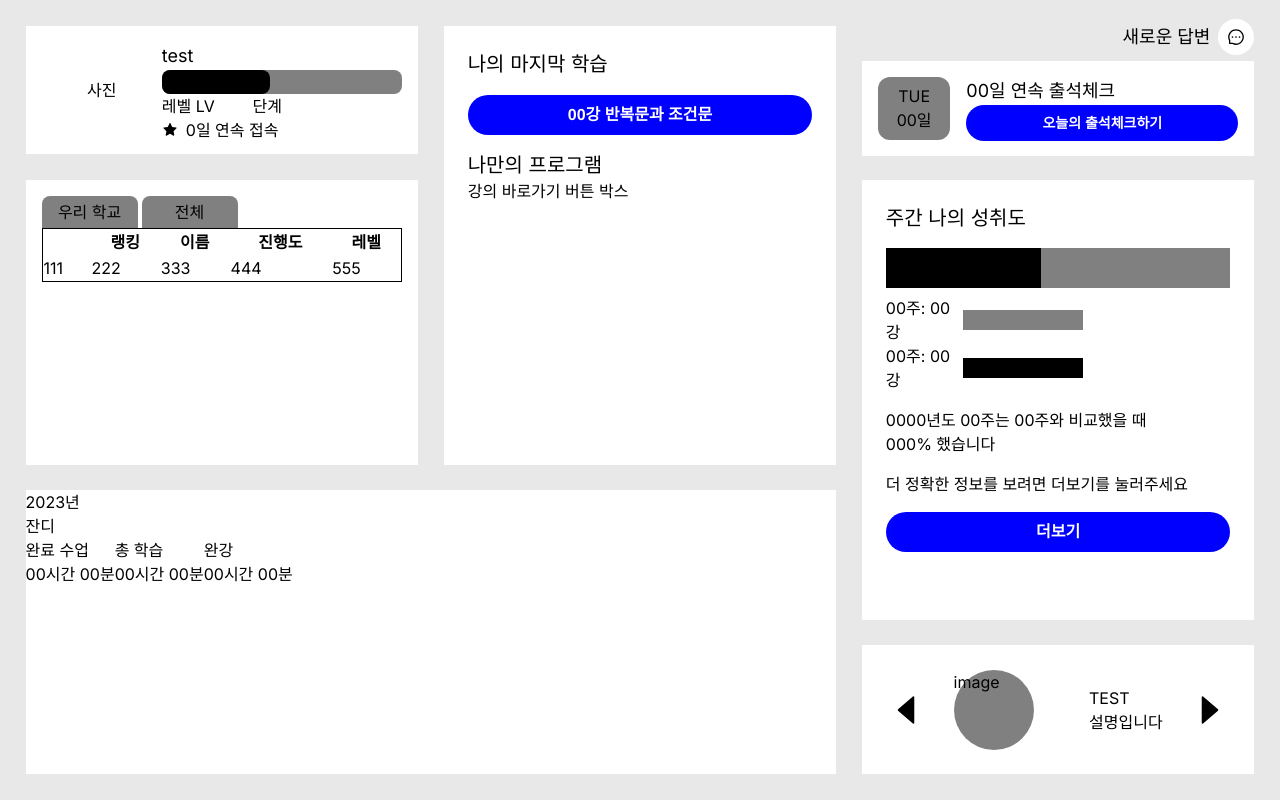
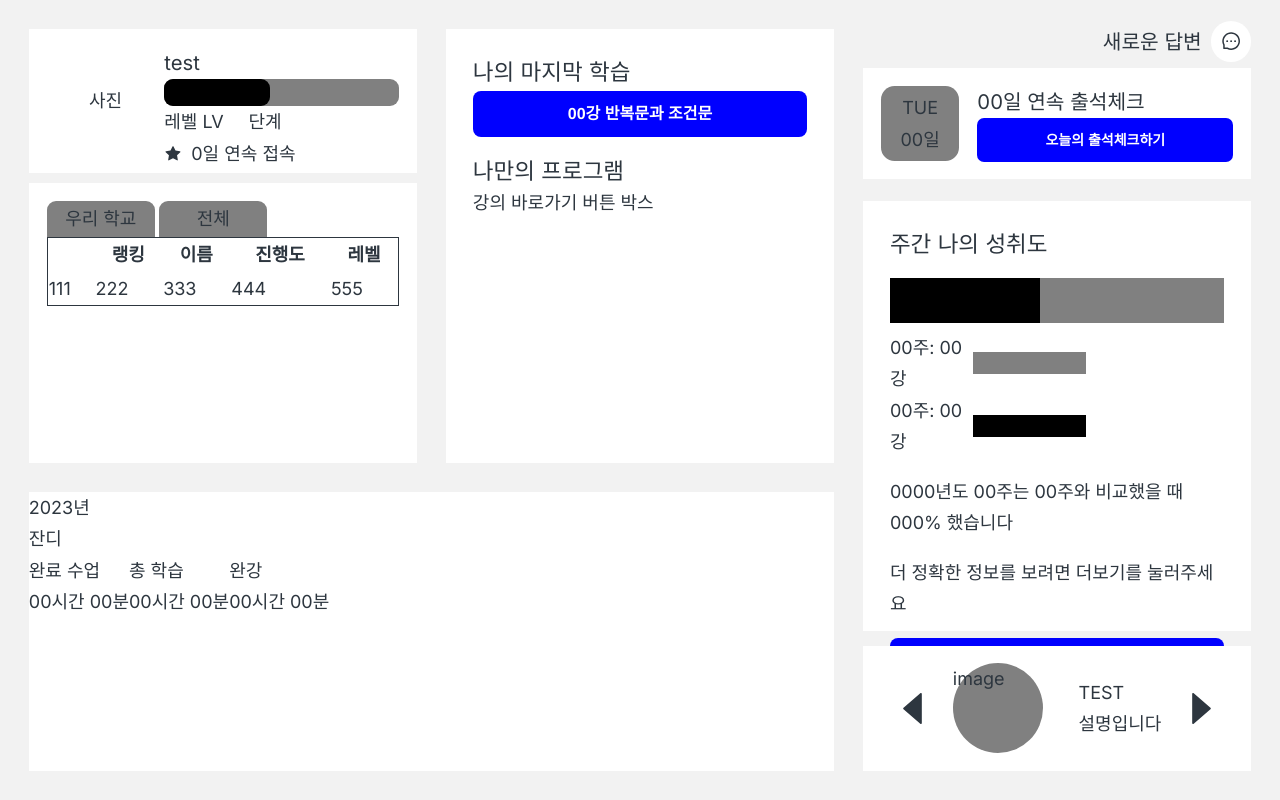
Before and after one commit to Geupjo-Hackathon/KoreanTiger-FE, a Next.js app: page /student in a window 1280 px wide. Built offline with nearby package versions, Linux system fonts and the light colour scheme.

Commit message:
style :: 레이아웃, 색상, Button 컴포넌트 수정

```diff
--- a/src/app/globals.css
+++ b/src/app/globals.css
@@ -3,5 +3,8 @@
 @tailwind utilities;
 
 :root {
-    background-color: rgb(232, 232, 232);
+    background-color: rgb(242, 242, 242);
+    font-size: 1.125rem;
+    color: #2d363f;
+    line-height: 1.75rem;
 }
--- a/src/app/student/page.js
+++ b/src/app/student/page.js
@@ -20,14 +20,14 @@ export default function Home() {
       <div className="col-span-1 row-span-3 p-[0.8rem]">
         <Learning />
       </div>
-      <div className="col-span-1 row-span-1 px-[0.8rem] pb-[0.8rem]">
+      <div className="col-span-1 row-span-1 px-[0.8rem] pb-[0.8rem] h-[10rem]">
         <Alert />
         <Attendance />
       </div>
       <div className="col-span-1 row-span-2 p-[0.8rem]">
         <Ranking />
       </div>
-      <div className="col-span-1 row-span-3 p-[0.8rem]">
+      <div className="col-span-1 row-span-3 p-[0.8rem] h-[25.5rem] mt-[1rem]">
         <Progress />
       </div>
       <div className="col-span-2 row-span-2 p-[0.8rem]">
--- a/src/stories/button.css
+++ b/src/stories/button.css
@@ -1,15 +1,16 @@
 .storybook-button {
   font-family: 'Nunito Sans', 'Helvetica Neue', Helvetica, Arial, sans-serif;
   font-weight: 700;
+  font-size: 1.5rem;
+  line-height: 1.25rem;
   border: 0;
-  border-radius: 3em;
+  border-radius: 0.5em;
   cursor: pointer;
   display: inline-block;
-  line-height: 1;
 }
 .storybook-button--primary {
   color: white;
-  background-color: #1ea7fd;
+  background-color: #D9C3F1;
 }
 .storybook-button--secondary {
   color: #333;
--- a/src/tailwind-theme/color.js
+++ b/src/tailwind-theme/color.js
@@ -1,5 +1,5 @@
 module.exports = {
-  pink_F6C8FB: `F6C8FB`,
+  pink_F6C8FB: `#F6C8FB`,
   hotpink_E784F2: `#E784F2`,
   blue_718DF2: `#718DF2`,
   jade_84FCED: `#84FCED`,
@@ -10,7 +10,7 @@ module.exports = {
   basic_EFEFEF: `#EFEFEF`,
   basic_CECECE: `#CECECE`,
   basic_6C6C6C: `#6C6C6C`,
-  basic_000000: `#000000`,
+  basic_2d363f: `#2d363f`,
 
   //hover color
   hover_FEF3FF: `#FEF3FF`,
```
Also changed, not shown: src/stories/Button.tsx (+11 -6 lines).
